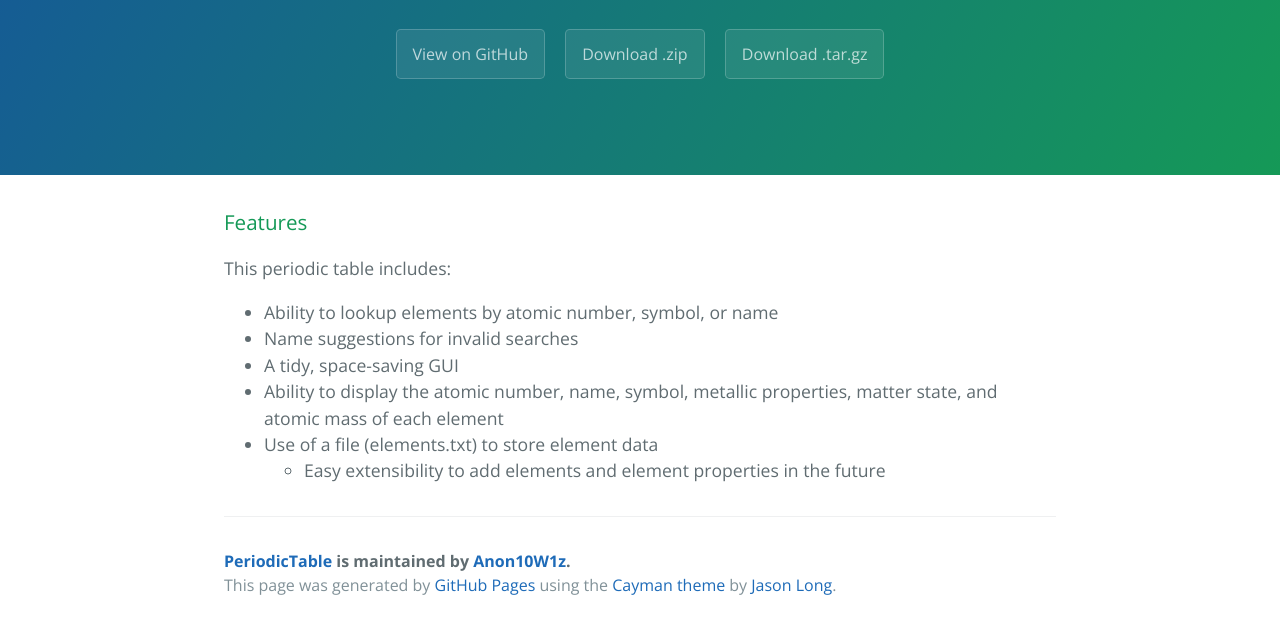
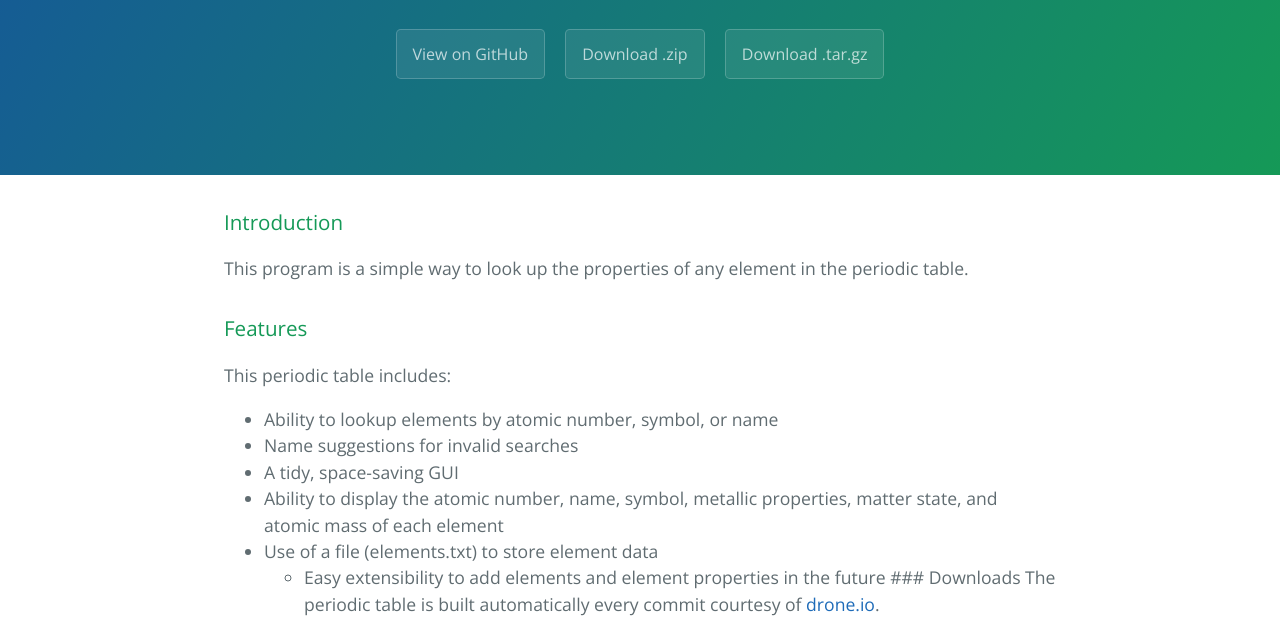
Before and after one commit to Anon10W1z/PeriodicTable, a plain HTML site: page index.html in a window 1280 px wide. Shown: the part 208-826 px from the top of the page. Drawn offline with nearby package versions, Linux system fonts and the light colour scheme.

Commit message:
Create gh-pages branch via GitHub

```diff
--- a/index.html
+++ b/index.html
@@ -20,6 +20,11 @@
 
     <section class="main-content">
       <h3>
+<a id="introduction" class="anchor" href="#introduction" aria-hidden="true"><span class="octicon octicon-link"></span></a>Introduction</h3>
+
+<p>This program is a simple way to look up the properties of any element in the periodic table.</p>
+
+<h3>
 <a id="features" class="anchor" href="#features" aria-hidden="true"><span class="octicon octicon-link"></span></a>Features</h3>
 
 <p>This periodic table includes:</p>
@@ -32,7 +37,9 @@
 <li>Use of a file (elements.txt) to store element data
 
 <ul>
-<li>Easy extensibility to add elements and element properties in the future</li>
+<li>Easy extensibility to add elements and element properties in the future
+### Downloads
+The periodic table is built automatically every commit courtesy of <a href="https://drone.io/github.com/Anon10W1z/PeriodicTable/files">drone.io</a>.</li>
 </ul>
 </li>
 </ul>
--- a/params.json
+++ b/params.json
@@ -1 +1 @@
-{"name":"PeriodicTable","tagline":"A periodic table written in Java using the Swing GUI framework","body":"### Features\r\nThis periodic table includes:\r\n- Ability to lookup elements by atomic number, symbol, or name\r\n- Name suggestions for invalid searches\r\n- A tidy, space-saving GUI\r\n- Ability to display the atomic number, name, symbol, metallic properties, matter state, and atomic mass of each element\r\n- Use of a file (elements.txt) to store element data\r\n  - Easy extensibility to add elements and element properties in the future","google":"UA-64535980-3","note":"Don't delete this file! It's used internally to help with page regeneration."}
+{"name":"PeriodicTable","tagline":"A periodic table written in Java using the Swing GUI framework","body":"### Introduction\r\nThis program is a simple way to look up the properties of any element in the periodic table.\r\n### Features\r\nThis periodic table includes:\r\n- Ability to lookup elements by atomic number, symbol, or name\r\n- Name suggestions for invalid searches\r\n- A tidy, space-saving GUI\r\n- Ability to display the atomic number, name, symbol, metallic properties, matter state, and atomic mass of each element\r\n- Use of a file (elements.txt) to store element data\r\n  - Easy extensibility to add elements and element properties in the future\r\n### Downloads\r\nThe periodic table is built automatically every commit courtesy of [drone.io](https://drone.io/github.com/Anon10W1z/PeriodicTable/files).","google":"UA-64535980-3","note":"Don't delete this file! It's used internally to help with page regeneration."}
```
